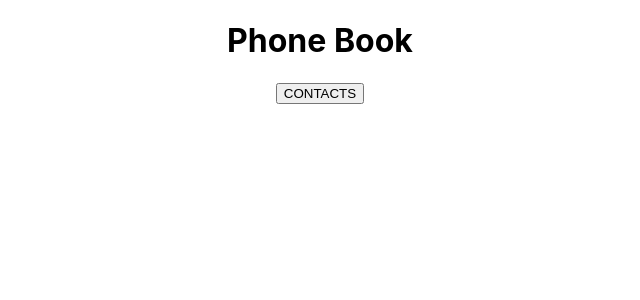
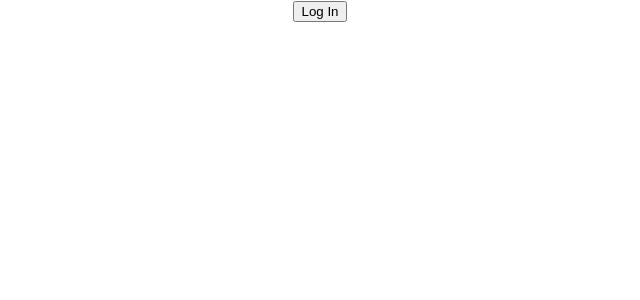
Before and after one commit to StPeteFrank/phonebook-frontend, a React (Create React App) app: page /logIn in a window 1280 px wide. Shown: the top 300 px of the page, without its empty margins (320-960 px from the left). Built offline with nearby package versions, Linux system fonts and the light colour scheme.

Commit message:
Started auth0 process

```diff
--- a/package.json
+++ b/package.json
@@ -3,6 +3,7 @@
   "version": "0.1.0",
   "private": true,
   "dependencies": {
+    "auth0-js": "^9.10.2",
     "axios": "^0.18.0",
     "immutability-helper": "^3.0.0",
     "react": "^16.8.6",
--- a/src/App.js
+++ b/src/App.js
@@ -1,26 +1,35 @@
 import React, { Component } from 'react'
 import { BrowserRouter as Router, Route, Link } from 'react-router-dom'
 import Contacts from './Contacts'
+import Callback from './Callback'
+import LogIn from './LogIn'
+//import auth0 from './Auth0'
 import './App.css'
 
 class App extends Component {
   render() {
     return (
       <Router>
+        <script
+          type="text/javascript"
+          src="node_modules/auth0-js/build/auth0.js"
+        />
         <div className="App">
-          <div className="TitleContainer">
+          {/* <div className="TitleContainer">
             <h1>Phone Book</h1>
           </div>
           <div className="Tabs">
             <Link to="/contacts">
               <button>CONTACTS</button>
             </Link>
-          </div>
+          </div> */}
 
           <div />
 
           {/* <Route exact path="/" component={Home} /> */}
           <Route path="/contacts" component={Contacts} />
+          <Route path="/logIn" component={LogIn} />
+          <Route path="/callback" component={Callback} />
         </div>
       </Router>
     )
--- /dev/null
+++ b/src/Auth0.js
@@ -0,0 +1,9 @@
+import React, { Component } from 'react'
+
+class Auth0 extends Component {
+  render() {
+    return <div />
+  }
+}
+
+export default Auth0
--- /dev/null
+++ b/src/Callback.js
@@ -0,0 +1,9 @@
+import React, { Component } from 'react'
+
+class Callback extends Component {
+  render() {
+    return <div>loading...</div>
+  }
+}
+
+export default Callback
--- /dev/null
+++ b/src/LogIn.js
@@ -0,0 +1,13 @@
+import React, { Component } from 'react'
+
+class LogIn extends Component {
+  render() {
+    return (
+      <div>
+        <button>Log In</button>
+      </div>
+    )
+  }
+}
+
+export default LogIn
```
Also changed, not shown: 1 other file (tests, documents, lock files or other folders).
